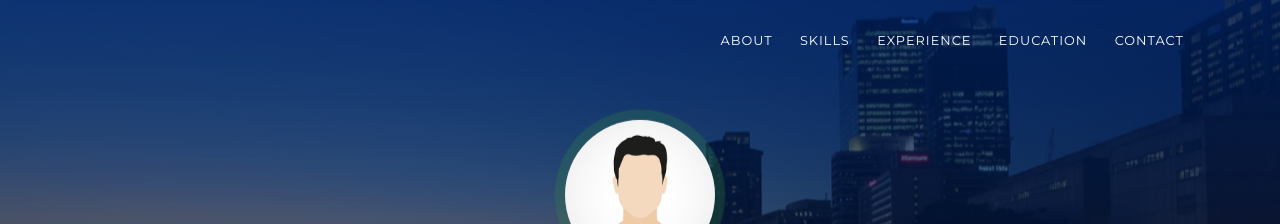
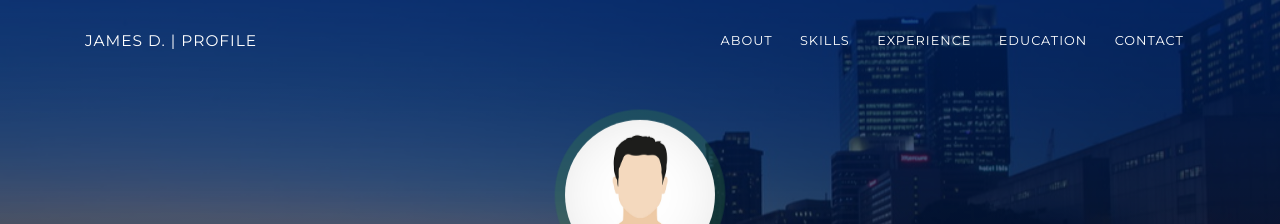
Before and after one commit to jamesd24/jamesd24.github.io, a Jekyll site: the page built from index.html, in a window 1280 px wide. Shown: the top 224 px of the page. Built offline with Jekyll 4.4.1, drawn with Linux system fonts in a browser that asks for light colours; nearby versions of some CDN libraries.

Commit message:
Fix navbar

```diff
--- a/_includes/navigation.html
+++ b/_includes/navigation.html
@@ -2,7 +2,7 @@
   <div class="profile-page sidebar-collapse">
     <nav class="navbar navbar-expand-lg fixed-top navbar-transparent bg-primary" color-on-scroll="400">
       <div class="container">
-        <div class="navbar-translate"><a class="navbar-brand" href="#" rel="tooltip">{{ page.title }}</a>
+        <div class="navbar-translate"><a class="navbar-brand" href="#" rel="tooltip">{{ site.title }}</a>
           <button class="navbar-toggler navbar-toggler" type="button" data-toggle="collapse" data-target="#navigation" aria-controls="navigation" aria-expanded="false" aria-label="Toggle navigation"><span class="navbar-toggler-bar bar1"></span><span class="navbar-toggler-bar bar2"></span><span class="navbar-toggler-bar bar3"></span></button>
         </div>
         <div class="collapse navbar-collapse justify-content-end" id="navigation">
```
